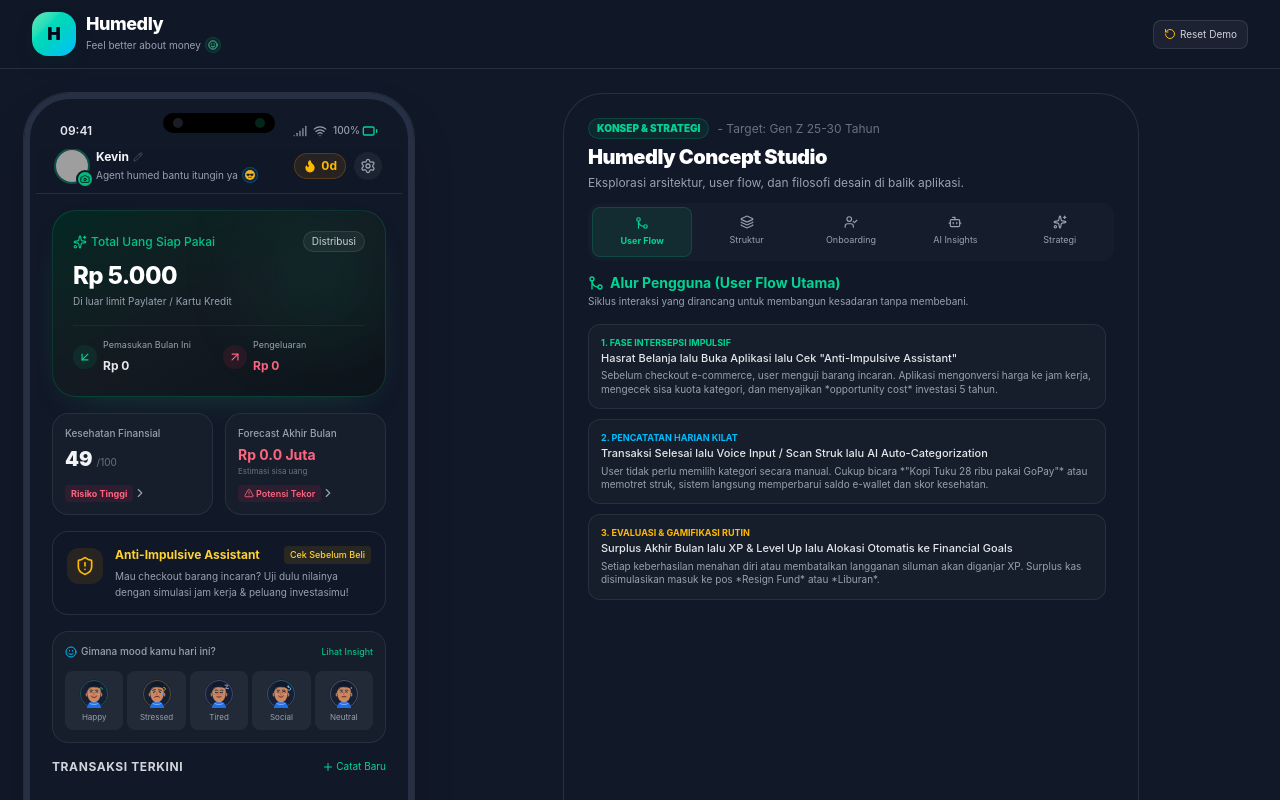
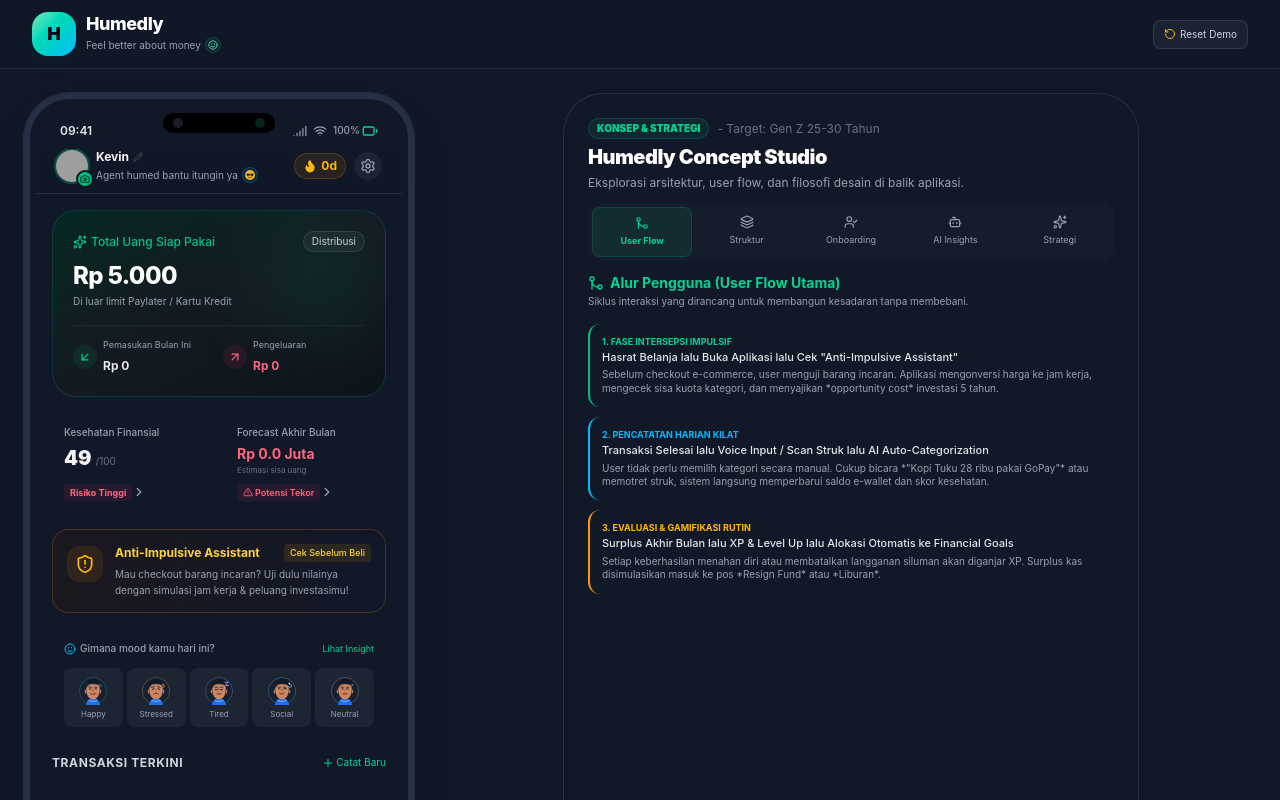
Before and after one commit to lifepageid-ops/humaidiiskandar-portfolio, a React (Vite) app: page /humed-berbagi/finance in a window 1280 px wide. Shown: the top 800 px of the page. Built offline with nearby package versions, Linux system fonts and the light colour scheme; grey boxes are pictures that could not be loaded.

Commit message:
Add files via upload

```diff
--- a/src/index.css
+++ b/src/index.css
@@ -1,138 +1,55 @@
-@import url('https://fonts.googleapis.com/css2?family=Plus+Jakarta+Sans:wght@300;400;500;600;700;800&display=swap');
-
 @import "tailwindcss";
 
-:root {
-  font-family: 'Plus Jakarta Sans', -apple-system, BlinkMacSystemFont, 'Segoe UI', Roboto, Oxygen, Ubuntu, Cantarell, 'Open Sans', 'Helvetica Neue', sans-serif;
-  color-scheme: dark;
+@layer base {
+  /* Improve text rendering on all devices */
+  html {
+    -webkit-text-size-adjust: 100%;
+    -webkit-font-smoothing: antialiased;
+    -moz-osx-font-smoothing: grayscale;
+    text-rendering: optimizeLegibility;
+    scroll-behavior: smooth;
   }
 
-html {
-  background-color: #111827;
+  /* Better touch scrolling on iOS - allow normal scrolling */
+  body {
+    -webkit-overflow-scrolling: touch;
   }
 
-body {
-  background-color: #111827;
-  color: #E5E7EB;
-  margin: 0;
-  padding: 0;
+  /* Prevent horizontal scroll on mobile */
+  html, body {
+    max-width: 100%;
     overflow-x: hidden;
-  -webkit-font-smoothing: antialiased;
+    overflow-y: auto;
   }
 
-/* Custom premium sleek scrollbar */
-::-webkit-scrollbar {
-  width: 5px;
-  height: 5px;
+  /* Improve tap targets on mobile */
+  button, a, [role="button"] {
+    -webkit-tap-highlight-color: transparent;
+    touch-action: manipulation;
   }
 
-::-webkit-scrollbar-track {
-  background: rgba(255, 255, 255, 0.02);
+  /* Better focus states for accessibility */
+  :focus-visible {
+    outline: 2px solid rgb(249 115 22);
+    outline-offset: 2px;
+  }
 }
 
-::-webkit-scrollbar-thumb {
-  background: rgba(255, 255, 255, 0.1);
-  border-radius: 9999px;
-}
-
-::-webkit-scrollbar-thumb:hover {
-  background: rgba(255, 255, 255, 0.2);
-}
-
-/* Glassmorphism custom classes */
-.glass-card {
-  background: rgba(24, 32, 46, 0.86);
-  backdrop-filter: blur(16px);
-  -webkit-backdrop-filter: blur(16px);
-  border: 1px solid rgba(255, 255, 255, 0.08);
-}
-
-.glass-card-hover {
-  transition: all 0.3s cubic-bezier(0.16, 1, 0.3, 1);
-}
-.glass-card-hover:hover {
-  background: rgba(31, 41, 55, 0.88);
-  border-color: rgba(255, 255, 255, 0.12);
-  transform: translateY(-2px);
-}
-
-.glass-panel {
-  background: rgba(17, 24, 39, 0.92);
-  backdrop-filter: blur(20px);
-  -webkit-backdrop-filter: blur(20px);
-  border: 1px solid rgba(255, 255, 255, 0.1);
-}
-
-.glass-pill {
-  background: rgba(255, 255, 255, 0.06);
-  backdrop-filter: blur(8px);
-  -webkit-backdrop-filter: blur(8px);
-  border: 1px solid rgba(255, 255, 255, 0.08);
-}
-
-/* Neon glow presets */
-.glow-primary {
-  box-shadow: 0 12px 38px -24px rgba(52, 211, 153, 0.35);
-}
-
-.glow-accent {
-  box-shadow: 0 12px 38px -24px rgba(125, 211, 252, 0.28);
-}
-
-.glow-danger {
-  box-shadow: 0 12px 38px -24px rgba(251, 113, 133, 0.28);
-}
-
-.safe-bottom {
-  padding-bottom: max(0.75rem, env(safe-area-inset-bottom));
-}
-
+@layer utilities {
+  /* Safe area insets for notched devices */
   .safe-top {
     padding-top: env(safe-area-inset-top);
   }
-
-.mobile-app-height {
-  height: calc(100svh - 57px);
-  min-height: calc(100svh - 57px);
+  .safe-bottom {
+    padding-bottom: env(safe-area-inset-bottom);
   }
 
-@media (min-width: 1024px) {
-  .mobile-app-height {
-    height: auto;
-    min-height: auto;
-  }
-}
-
-/* Custom animation classes */
-@keyframes float {
-  0% { transform: translateY(0px); }
-  50% { transform: translateY(-6px); }
-  100% { transform: translateY(0px); }
-}
-
-.animate-float {
-  animation: float 4s ease-in-out infinite;
-}
-
-@keyframes pulse-subtle {
-  0%, 100% { opacity: 1; transform: scale(1); }
-  50% { opacity: 0.85; transform: scale(0.98); }
-}
-
-.animate-pulse-subtle {
-  animation: pulse-subtle 3s ease-in-out infinite;
-}
-
-@keyframes shine {
-  0%, 72% { transform: translateX(-120%) skewX(-18deg); }
-  100% { transform: translateX(160%) skewX(-18deg); }
-}
-
-/* Hide scrollbar for clean UI but allow scrolling */
-.no-scrollbar::-webkit-scrollbar {
-  display: none;
-}
-.no-scrollbar {
+  /* Hide scrollbar but keep functionality */
+  .scrollbar-none {
     -ms-overflow-style: none;
     scrollbar-width: none;
   }
+  .scrollbar-none::-webkit-scrollbar {
+    display: none;
+  }
+}
```
Lines whose indentation alone changed are shown as unchanged.
